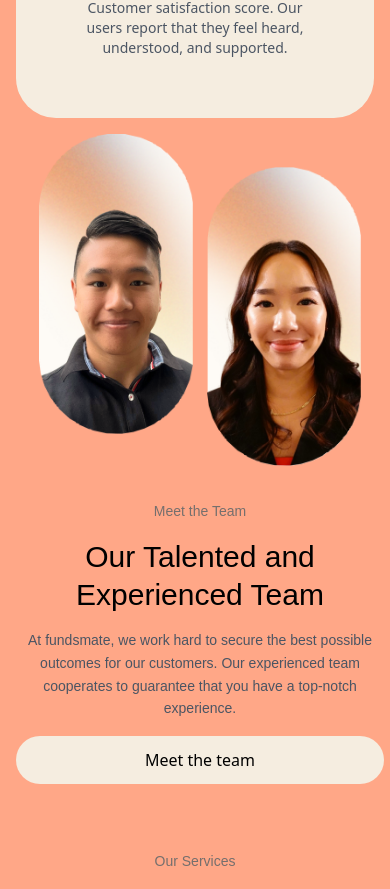
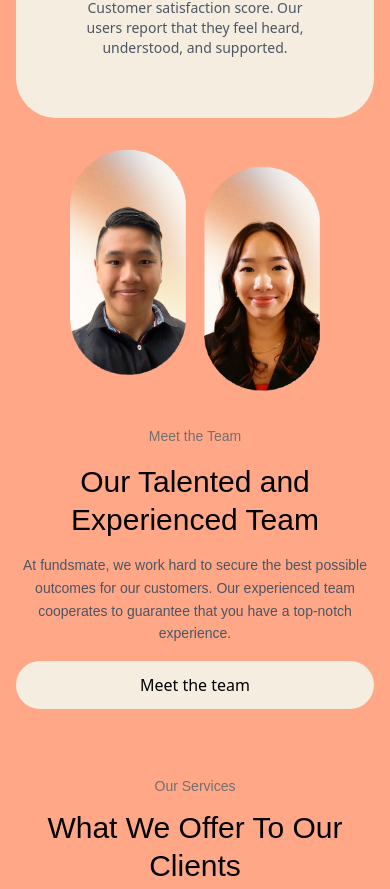
Before and after one commit to YSPlop/lume-health-yukash, a Next.js app: page / in a window 390 px wide. Shown: the part 1576-2465 px from the top of the page. Built offline with nearby package versions, Linux system fonts and the light colour scheme.

Commit message:
animation scroll turned off

```diff
--- a/src/app/page.tsx
+++ b/src/app/page.tsx
@@ -49,7 +49,6 @@ export default function Home() {
         ref={(el: HTMLElement | null) => {
           if (el) sectionRefs.current[0] = el;
         }}
-        className="opacity-0 translate-y-10 transition-all duration-1000 ease-out"
       >
         <Hero />
       </section>
@@ -57,7 +56,6 @@ export default function Home() {
         ref={(el: HTMLElement | null) => {
           if (el) sectionRefs.current[1] = el;
         }}
-        className="opacity-0 translate-y-10 transition-all duration-1000 ease-out"
       >
         <MeetTheTeam />
       </section>
@@ -65,7 +63,6 @@ export default function Home() {
         ref={(el: HTMLElement | null) => {
           if (el) sectionRefs.current[2] = el;
         }}
-        className="opacity-0 translate-y-10 transition-all duration-1000 ease-out"
       >
         <OurServices />
       </section>
@@ -73,7 +70,6 @@ export default function Home() {
         ref={(el: HTMLElement | null) => {
           if (el) sectionRefs.current[3] = el;
         }}
-        className="opacity-0 translate-y-10 transition-all duration-1000 ease-out"
       >
         <Logos />
       </section>
--- a/src/components/MeetTheTeam.tsx
+++ b/src/components/MeetTheTeam.tsx
@@ -7,7 +7,7 @@ const MeetTheTeam: React.FC = () => {
       <div className="grid md:grid-cols-2 gap-8 md:gap-12 items-center">
         {/* Team Images */}
         <div className="flex flex-row items-center justify-center md:justify-start">
-          <div className="relative w-[200px] md:w-[280px] h-[300px] md:h-[380px] -mt-16 -mr-8">
+          <div className="relative w-[150px] sm:w-[200px] md:w-[250px] lg:w-[280px] h-[225px] sm:h-[300px] md:h-[340px] lg:h-[380px] -mt-8 sm:-mt-12 md:-mt-16 -mr-4 sm:-mr-6 md:-mr-8">
             <Image
               src="/images/han.png"
               alt="Han"
@@ -16,7 +16,7 @@ const MeetTheTeam: React.FC = () => {
               priority
             />
           </div>
-          <div className="relative w-[200px] md:w-[280px] h-[300px] md:h-[380px]">
+          <div className="relative w-[150px] sm:w-[200px] md:w-[250px] lg:w-[280px] h-[225px] sm:h-[300px] md:h-[340px] lg:h-[380px]">
             <Image
               src="/images/natalie.png"
               alt="Nat"
```
